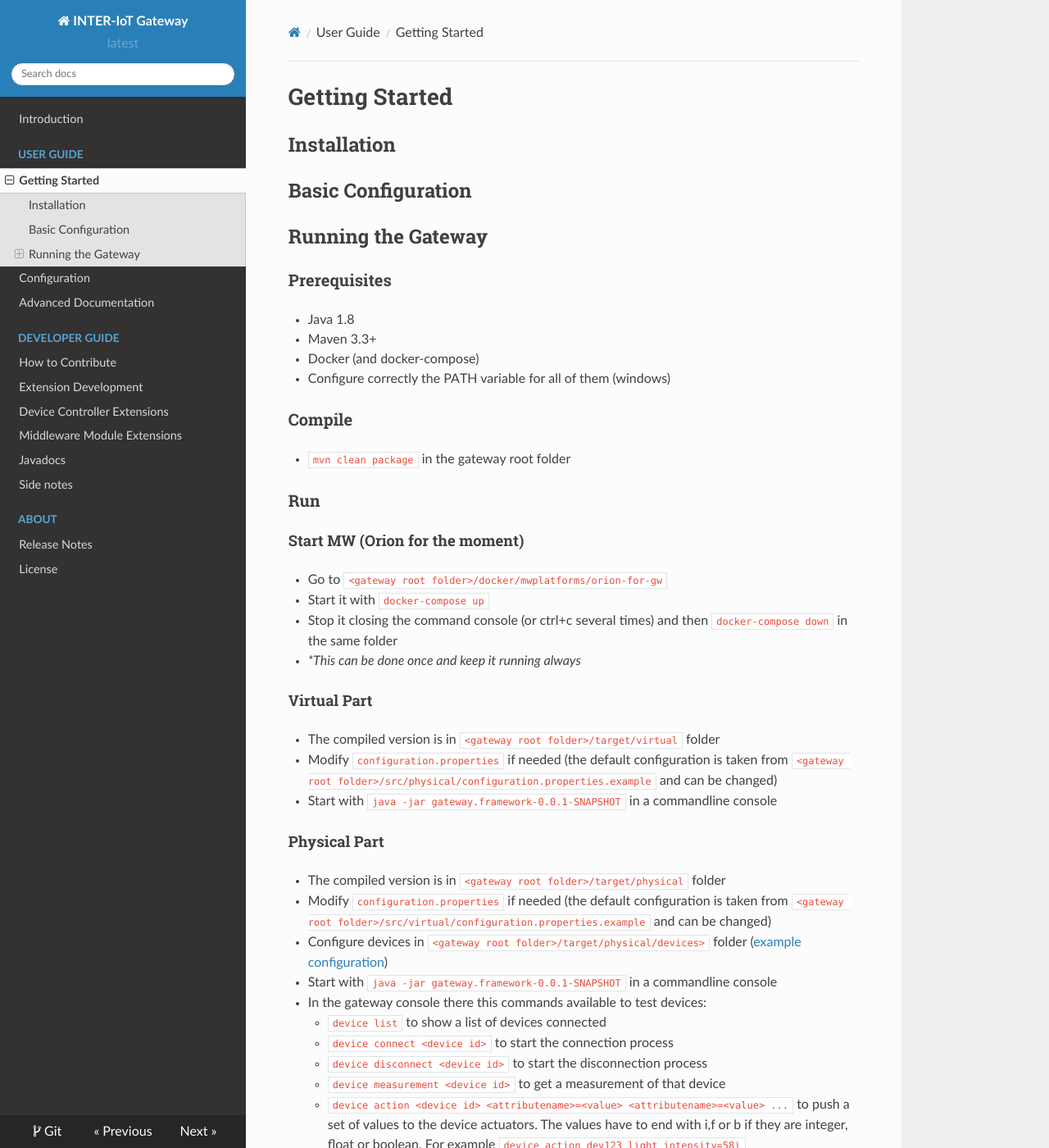
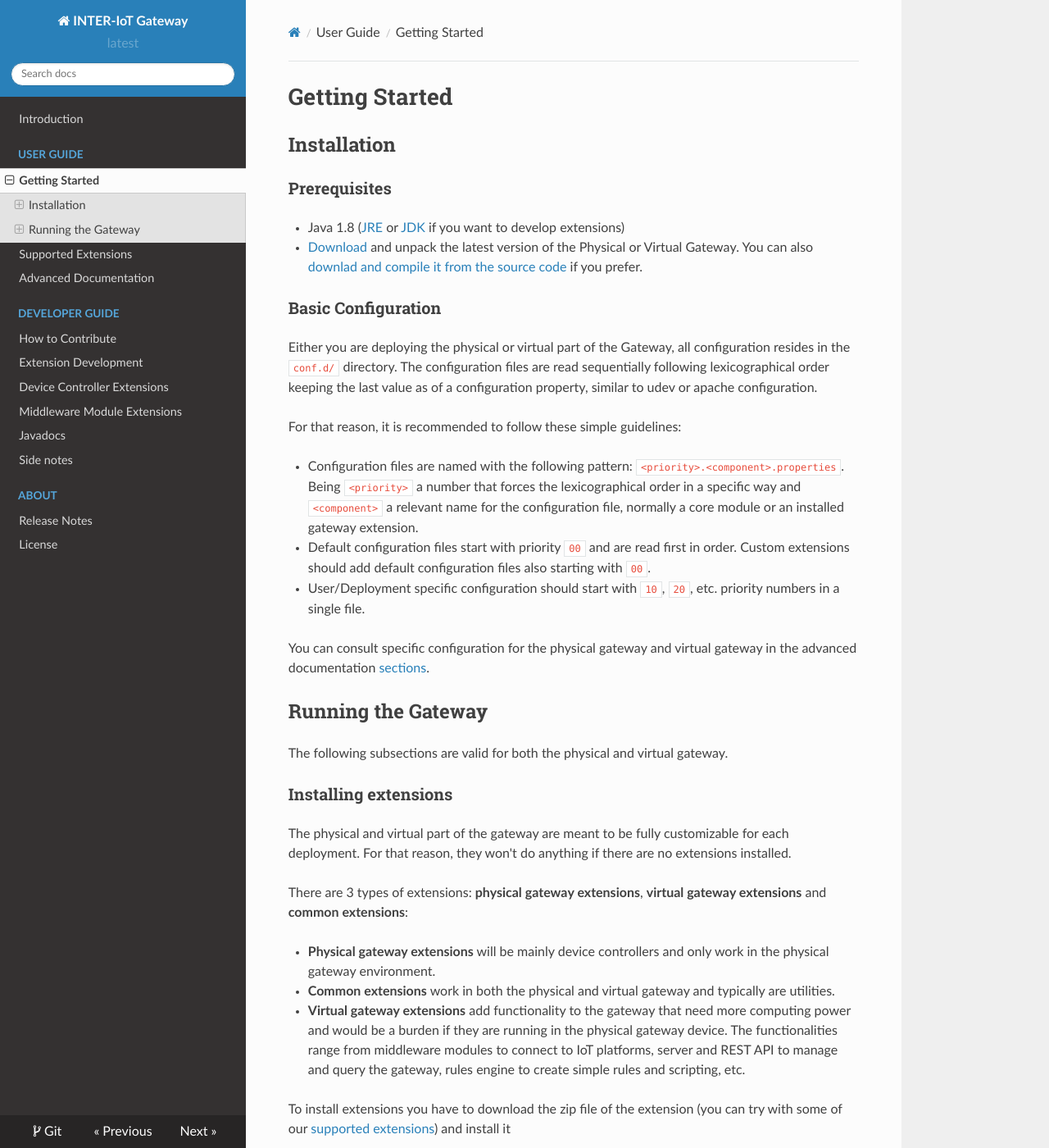
Before and after one commit to INTER-IoT/gateway-docs, an MkDocs documentation site: the page built from docs/user-guide/getting-started.md, in a window 1280 px wide and 1400 px high. Shown: the whole window at 82% size. Built offline with MkDocs 1.6.1, drawn with Linux system fonts in a browser that asks for light colours; nearby versions of some CDN libraries; old or Windows-style settings are respelled for this version of MkDocs.

Commit message:
Update documentation

```diff
--- a/docs/user-guide/getting-started.md
+++ b/docs/user-guide/getting-started.md
@@ -2,9 +2,43 @@
 
 ## Installation
 
-## Basic Configuration
+### Prerequisites
+
+ - Java 1.8 ([JRE](https://www.oracle.com/technetwork/es/java/javase/downloads/jre8-downloads-2133155.html) or [JDK](https://www.oracle.com/technetwork/java/javase/downloads/jdk8-downloads-2133151.html) if you want to develop extensions)
+ - [Download](https://github.com/INTER-IoT/gateway/releases) and unpack the latest version of the Physical or Virtual Gateway. You can also [downlad and compile it from the source code](advanced-documentation#compiling-from-source) if you prefer.
+
+### Basic Configuration
+
+ Either you are deploying the physical or virtual part of the Gateway, all configuration resides in the `conf.d/` directory. The configuration files
+ are read sequentially following lexicographical order keeping the last value as of a configuration property, similar to udev or apache configuration.
+
+ For that reason, it is recommended to follow these simple guidelines:
+
+   - Configuration files are named with the following pattern: `<priority>.<component>.properties`. Being `<priority>` a number that forces the lexicographical order in a specific way and `<component>` a relevant name for the configuration file, normally a core module or an installed gateway extension.
+   - Default configuration files start with priority `00` and are read first in order. Custom extensions should add default configuration files also starting with `00`.
+   - User/Deployment specific configuration should start with `10`, `20`, etc. priority numbers in a single file.
+
+ You can consult specific configuration for the physical gateway and virtual gateway in the advanced documentation [sections](advanced-documentation.md#physical-gateway-documentation).
 
 ## Running the Gateway
+
+The following subsections are valid for both the physical and virtual gateway.
+
+### Installing extensions
+
+The physical and virtual part of the gateway are meant to be fully customizable for each deployment.
+For that reason, they won't do anything if there are no extensions installed.
+
+There are 3 types of extensions: **physical gateway extensions**, **virtual gateway extensions** and **common extensions**:
+
+ - **Physical gateway extensions** will be mainly device controllers and only work in the physical gateway environment.
+
+ - **Common extensions** work in both the physical and virtual gateway and typically are utilities.
+
+ - **Virtual gateway extensions** add functionality to the gateway that need more computing power and would be a burden if they are running in the physical gateway device. The functionalities range from middleware modules to connect to IoT platforms, server and REST API to manage and query the gateway, rules engine to create simple rules and scripting, etc.
+
+To install extensions you have to download the zip file of the extension (you can try with some of our [supported extensions](supported-extensions.md)) and install it
+
 ### Prerequisites
 
  - Java 1.8
@@ -18,17 +52,20 @@
 ### Run
 
 #### Start MW (Orion for the moment)
+
  - Go to `<gateway root folder>/docker/mwplatforms/orion-for-gw`
  - Start it with `docker-compose up`
  - Stop it closing the command console (or ctrl+c several times) and then `docker-compose down` in the same folder
  - *\*This can be done once and keep it running always*
 
 #### Virtual Part
+
  - The compiled version is in `<gateway root folder>/target/virtual` folder
  - Modify `configuration.properties` if needed (the default configuration is taken from `<gateway root folder>/src/physical/configuration.properties.example` and can be changed)
  - Start with `java -jar gateway.framework-0.0.1-SNAPSHOT` in a commandline console
 
 #### Physical Part
+
  - The compiled version is in `<gateway root folder>/target/physical` folder
  - Modify `configuration.properties` if needed (the default configuration is taken from `<gateway root folder>/src/virtual/configuration.properties.example` and can be changed)
  - Configure devices in `<gateway root folder>/target/physical/devices>` folder ([example configuration](https://git.inter-iot.eu/Inter-IoT/gateway/wiki/Device+Configuration+File))
--- a/mkdocs.yml
+++ b/mkdocs.yml
@@ -11,7 +11,7 @@ pages:
     - Introduction: index.md
     - User Guide:
         - Getting Started: user-guide/getting-started.md
-        - Configuration: user-guide/configuration.md
+        - Supported Extensions: user-guide/supported-extensions.md
         - Advanced Documentation: user-guide/advanced-documentation.md
     - Developer Guide:
         - How to Contribute: developer-guide/how-to-contribute.md
```
Also changed, not shown: docs/developer-guide/device-controller.md (+9 -5 lines), docs/user-guide/advanced-documentation.md (+11 -0 lines), docs/user-guide/configuration.md (deleted), docs/user-guide/supported-extensions.md (added).
